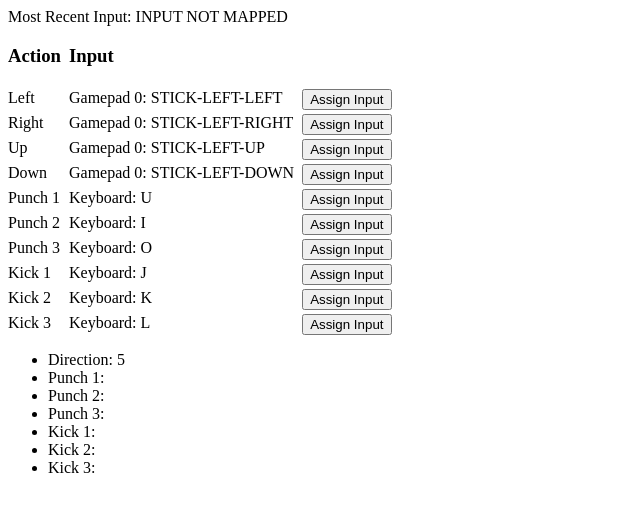
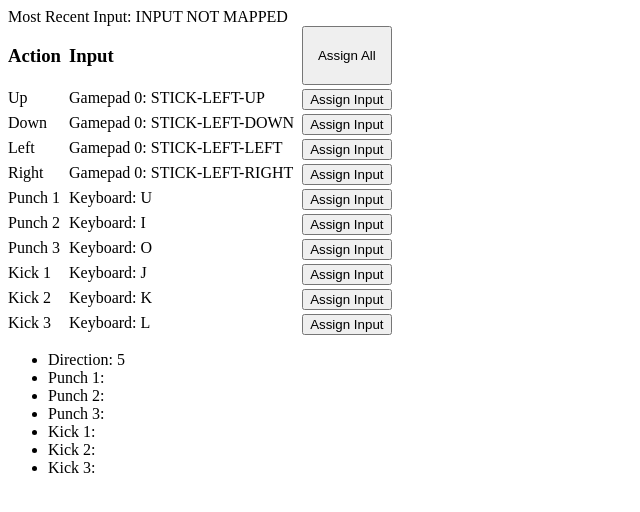
Before and after one commit to evanconway/webpage-gamepad, a React (Vite) app: page / in a window 1280 px wide. Shown: the top 512 px of the page, without its empty margins (0-640 px from the left). Built offline with nearby package versions, Linux system fonts and the light colour scheme.

Commit message:
add assign all button

```diff
--- a/src/components/Mapper.tsx
+++ b/src/components/Mapper.tsx
@@ -10,6 +10,25 @@ const mappingToString = (mapping: ActionMapping | null) => {
     return `${mapping.port === 'keyboard' ? 'Keyboard' : ('Gamepad ' + mapping.port)}: ${mapping.input.toUpperCase()}`;
 };
 
+interface ActionMapper {
+    actionName: string,
+    mapActionFunction: (newMapping: ActionMapping) => void,
+    nextActionMapper: ActionMapper | null,
+}
+
+const ActionNames = {
+    up: 'Up',
+    down: 'Down',
+    left: 'Left',
+    right: 'Right',
+    punch1: 'Punch 1',
+    punch2: 'Punch 2',
+    punch3: 'Punch 3',
+    kick1: 'Kick 1',
+    kick2: 'Kick 2',
+    kick3: 'Kick 3',
+};
+
 const Mapper = () => {
     const dispatch = useAppDispatch();
 
@@ -19,7 +38,7 @@ const Mapper = () => {
     const keyboardRef = useRef(keyboard);
     const gamepadsRef = useRef(gamepads);
 
-    const [actionMapper, setActionMapper] = useState<{ actionName: string, mapActionFunction: (newMapping: ActionMapping) => void } | null>(null);
+    const [actionMapper, setActionMapper] = useState<ActionMapper | null>(null);
     const [mostRecentInput, setMostRecentInput] = useState<ActionMapping | null>(null);
 
     // detect input changes
@@ -29,7 +48,7 @@ const Mapper = () => {
         const act = (i: ActionMapping | null) => {
             setMostRecentInput(i);
             if (actionMapper !== null && i !== null) actionMapper?.mapActionFunction(i);
-            setActionMapper(null);
+            setActionMapper(actionMapper !== null ? actionMapper.nextActionMapper : null);
         };
 
         if (newKeyOn !== null) act({ input: newKeyOn, port: 'keyboard' });
@@ -37,7 +56,7 @@ const Mapper = () => {
 
         keyboardRef.current = keyboard;
         gamepadsRef.current = gamepads;
-    }, [keyboard, gamepads, actionMapper]);
+    }, [keyboard, gamepads, actionMapper, dispatch]);
 
     const {
         directionLeft,
@@ -58,7 +77,11 @@ const Mapper = () => {
             <div key={actionName + '-mapping'}>{actionMapper?.actionName === actionName ? 'AWAITING INPUT...' : mappingToString(actionMapping)}</div>,
             <button
                 key={'assign-' + actionName}
-                onClick={() => setActionMapper({ actionName, mapActionFunction: (newMapping) => dispatch(setActionSetter(newMapping)) })}
+                onClick={() => setActionMapper({
+                    actionName,
+                    mapActionFunction: (newMapping) => dispatch(setActionSetter(newMapping)),
+                    nextActionMapper : null
+                })}
                 disabled={actionMapper !== null}
             >Assign Input</button>,
         ];
@@ -70,17 +93,69 @@ const Mapper = () => {
             {[
                 <h3 key='action'>Action</h3>,
                 <h3 key='input'>Input</h3>,
-                <div key='blank'></div>,
-                ...getMappingRowElements('Left', directionLeft, setActionDirectionLeft),
-                ...getMappingRowElements('Right', directionRight, setActionDirectionRight),
-                ...getMappingRowElements('Up', directionUp, setActionDirectionUp),
-                ...getMappingRowElements('Down', directionDown, setActionDirectionDown),
-                ...getMappingRowElements('Punch 1', punch1, setActionPunch1),
-                ...getMappingRowElements('Punch 2', punch2, setActionPunch2),
-                ...getMappingRowElements('Punch 3', punch3, setActionPunch3),
-                ...getMappingRowElements('Kick 1', kick1, setActionKick1),
-                ...getMappingRowElements('Kick 2', kick2, setActionKick2),
-                ...getMappingRowElements('Kick 3', kick3, setActionKick3),
+                <button key='assign-all' onClick={() => {
+                    const actionMapperKick3: ActionMapper = {
+                        actionName: ActionNames.kick3,
+                        mapActionFunction: (newMapping) => dispatch(setActionKick3(newMapping)),
+                        nextActionMapper: null,
+                    };
+                    const actionMapperKick2: ActionMapper = {
+                        actionName: ActionNames.kick2,
+                        mapActionFunction: (newMapping) => dispatch(setActionKick2(newMapping)),
+                        nextActionMapper: actionMapperKick3,
+                    };
+                    const actionMapperKick1: ActionMapper = {
+                        actionName: ActionNames.kick1,
+                        mapActionFunction: (newMapping) => dispatch(setActionKick1(newMapping)),
+                        nextActionMapper: actionMapperKick2,
+                    };
+                    const actionMapperPunch3: ActionMapper = {
+                        actionName: ActionNames.punch3,
+                        mapActionFunction: (newMapping) => dispatch(setActionPunch3(newMapping)),
+                        nextActionMapper: actionMapperKick1,
+                    };
+                    const actionMapperPunch2: ActionMapper = {
+                        actionName: ActionNames.punch2,
+                        mapActionFunction: (newMapping) => dispatch(setActionPunch2(newMapping)),
+                        nextActionMapper: actionMapperPunch3,
+                    };
+                    const actionMapperPunch1: ActionMapper = {
+                        actionName: ActionNames.punch1,
+                        mapActionFunction: (newMapping) => dispatch(setActionPunch1(newMapping)),
+                        nextActionMapper: actionMapperPunch2,
+                    };
+                    const actionMapperDirectionRight: ActionMapper = {
+                        actionName: ActionNames.right,
+                        mapActionFunction: (newMapping) => dispatch(setActionDirectionRight(newMapping)),
+                        nextActionMapper: actionMapperPunch1,
+                    };
+                    const actionMapperDirectionLeft: ActionMapper = {
+                        actionName: ActionNames.left,
+                        mapActionFunction: (newMapping) => dispatch(setActionDirectionLeft(newMapping)),
+                        nextActionMapper: actionMapperDirectionRight,
+                    };
+                    const actionMapperDirectionDown: ActionMapper = {
+                        actionName: ActionNames.down,
+                        mapActionFunction: (newMapping) => dispatch(setActionDirectionDown(newMapping)),
+                        nextActionMapper: actionMapperDirectionLeft,
+                    };
+                    const actionMapperDirectionUp: ActionMapper = {
+                        actionName: ActionNames.up,
+                        mapActionFunction: (newMapping) => dispatch(setActionDirectionUp(newMapping)),
+                        nextActionMapper: actionMapperDirectionDown,
+                    };
+                    setActionMapper(actionMapperDirectionUp);
+                }}>Assign All</button>,
+                ...getMappingRowElements(ActionNames.up, directionUp, setActionDirectionUp),
+                ...getMappingRowElements(ActionNames.down, directionDown, setActionDirectionDown),
+                ...getMappingRowElements(ActionNames.left, directionLeft, setActionDirectionLeft),
+                ...getMappingRowElements(ActionNames.right, directionRight, setActionDirectionRight),
+                ...getMappingRowElements(ActionNames.punch1, punch1, setActionPunch1),
+                ...getMappingRowElements(ActionNames.punch2, punch2, setActionPunch2),
+                ...getMappingRowElements(ActionNames.punch3, punch3, setActionPunch3),
+                ...getMappingRowElements(ActionNames.kick1, kick1, setActionKick1),
+                ...getMappingRowElements(ActionNames.kick2, kick2, setActionKick2),
+                ...getMappingRowElements(ActionNames.kick3, kick3, setActionKick3),
             ]}
         </div>
     </div>;
```
